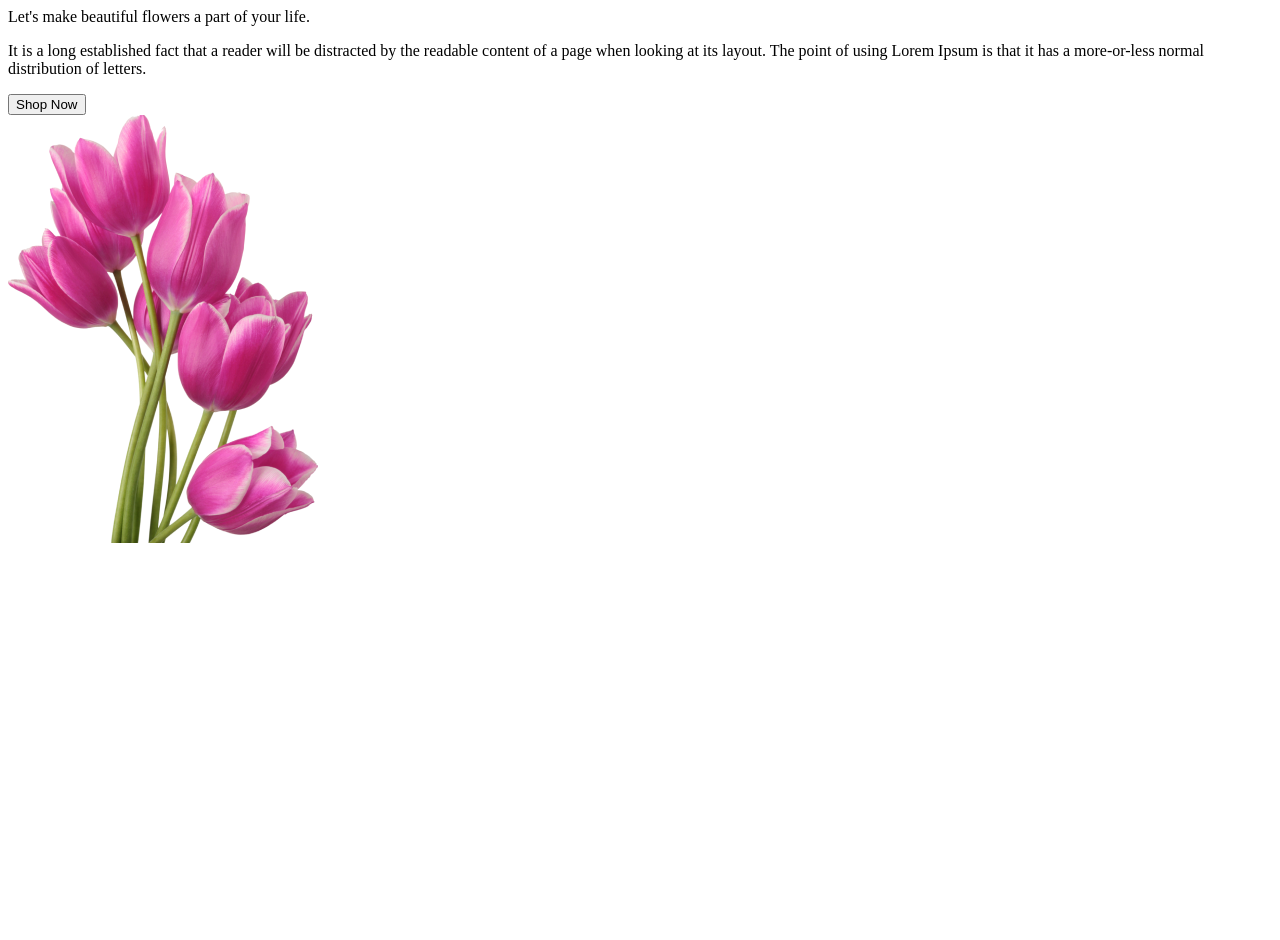
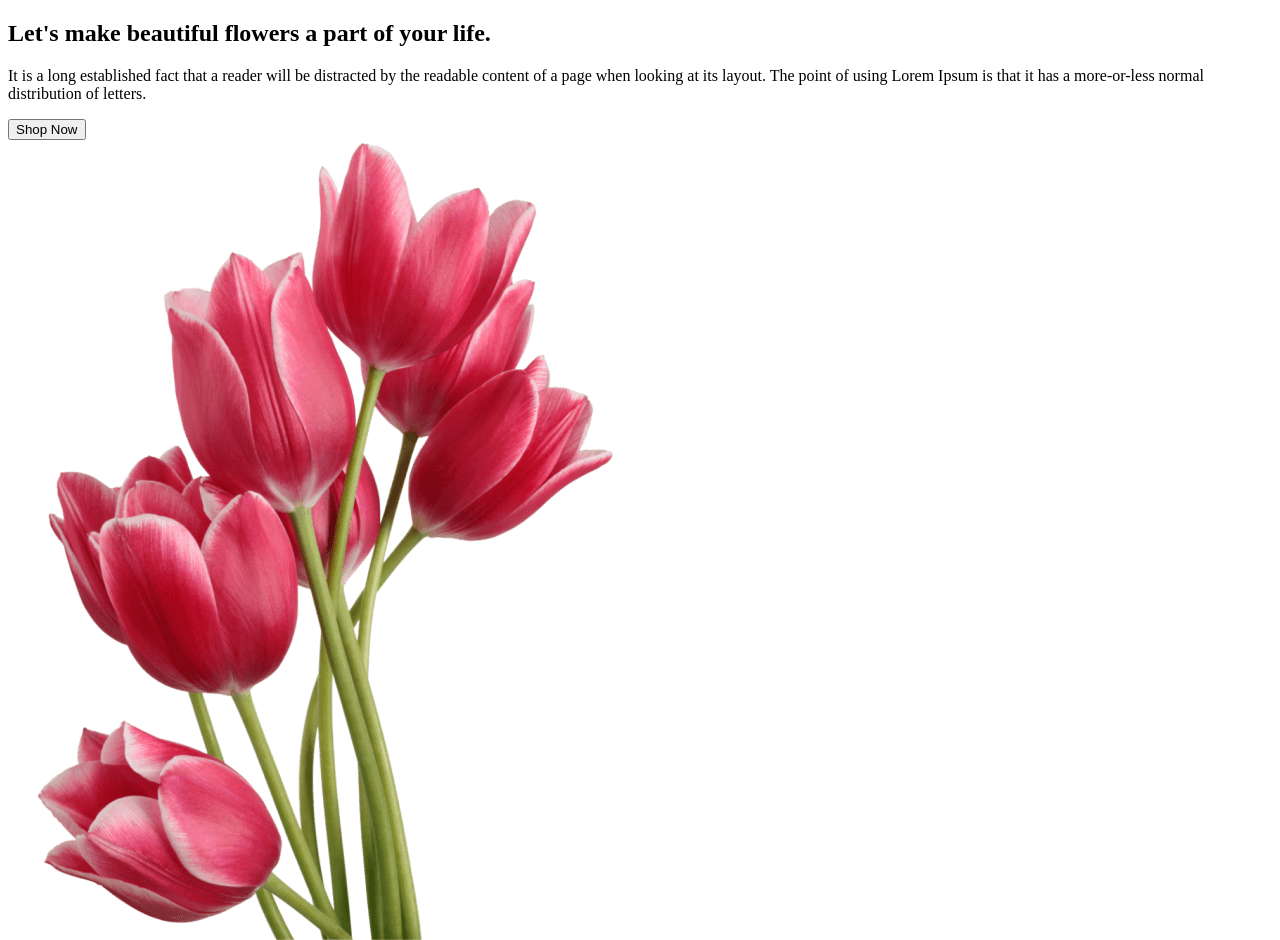
Before and after one commit to sihabulsiam/flower-shop-assignment, a plain HTML site: page index.html in a window 1280 px wide. Before the commit the page ends 800 px from the top, so only its background shows below. Drawn offline with Linux system fonts and the light colour scheme.

Commit message:
heading section added

```diff
--- a/index.html
+++ b/index.html
@@ -2,20 +2,26 @@
 <html lang="en">
 <head>
     <meta charset="UTF-8">
-    <meta name="viewport" content="width=device-width, initial-scale=1.0">
+    <meta name="viewport" content="width=\, initial-scale=1.0">
     <title>My Flower Shop Website</title>
+    <link rel="stylesheet" href="styles/flower.css">
 </head>
 <body>
+    <header class="header">
+        <div class="banner">
+            <div >
+                <h2 class="banner-title">Let's make beautiful flowers a part of your life.</h2>
+                <p class="banner-description">It is a long established fact that a reader will be distracted by the readable content of a page when looking at its layout. The point of using Lorem Ipsum is that it has a more-or-less normal distribution of letters.</p>
+                <button class="btn-praimary">Shop Now</button>
+            </div>
+            <div>
+                <img src="images/pngwing 10.png" alt="">
+            </div>
+        </div>
+    </header>
     <main>
         <section>
-            <div class="banner-container">
-                <div class="banner-text">Let's make beautiful flowers a part of your life.</div>
-                <p>It is a long established fact that a reader will be distracted by the readable content of a page when looking at its layout. The point of using Lorem Ipsum is that it has a more-or-less normal distribution of letters.</p>
-                <button>Shop Now</button>
-            </div>
-            <div class="banner-photo">
-                <img class="banner-img" src="images/pngwing 6.png" alt="">
-            </div>
+
         </section>
     </main>
 </body>
```
Also changed, not shown: styles/flower.css (added).
